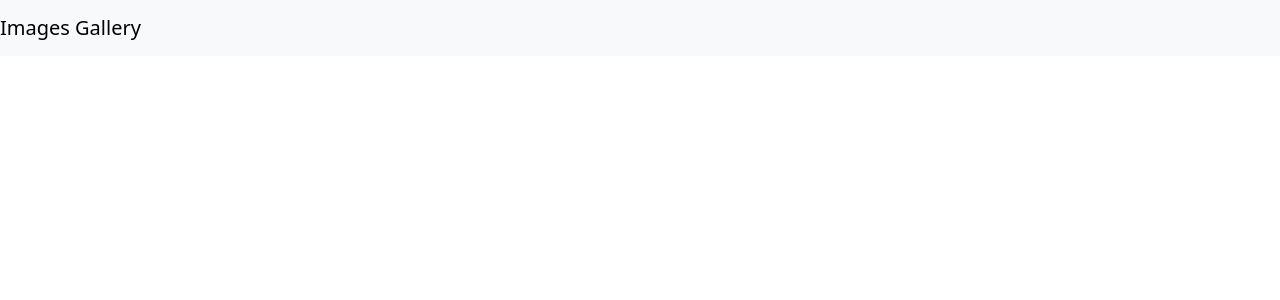
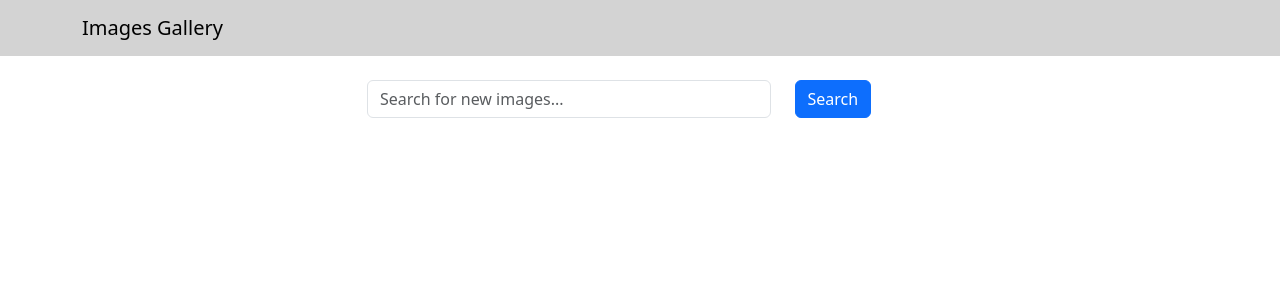
Before and after one commit to fxf000/images-gallery, a React (Create React App) app in the folder frontend/: page / in a window 1280 px wide. Shown: the top 300 px of the page. Built offline with nearby package versions, Linux system fonts and the light colour scheme.

Commit message:
controlled search component

```diff
--- a/frontend/src/App.js
+++ b/frontend/src/App.js
@@ -1,10 +1,20 @@
+import { useState } from 'react';
 import 'bootstrap/dist/css/bootstrap.min.css';
 import Header from './components/Header';
+import Search from './components/Search';
 
 const App = () => {
+  const [word, setWord] = useState('');
+
+  const handleSearchSubmit = (e) => {
+    e.preventDefault();
+    console.log(word);
+  };
+
   return (
     <div>
       <Header title="Images Gallery"/>
+      <Search word={word} setWord={setWord} handleSubmit={handleSearchSubmit}/>
     </div>
   );
 }
--- a/frontend/src/components/Header.js
+++ b/frontend/src/components/Header.js
@@ -1,10 +1,16 @@
 import React from 'react';
-import { Navbar } from 'react-bootstrap';
+import { Navbar, Container } from 'react-bootstrap';
+
+const navbarStyle = {
+    backgroundColor: 'lightgray'
+};
 
 const Header = ({ title }) => {
     return (
-        <Navbar bg="light" data-bs-theme="light">
-            <Navbar.Brand href="/">{title}</Navbar.Brand>
+        <Navbar style={navbarStyle} data-bs-theme="light">
+            <Container>
+                <Navbar.Brand href="/">{title}</Navbar.Brand>
+            </Container>
         </Navbar>
     )
 }
--- /dev/null
+++ b/frontend/src/components/Search.js
@@ -0,0 +1,30 @@
+import React from "react";
+import { Container, Row, Col, Form, Button } from "react-bootstrap";
+
+const Search = ({ word, setWord, handleSubmit }) => {
+    return (
+        <Container className="mt-4">
+            <Row className="justify-content-center">
+                <Col xs={12} md={8} lg={6}>
+                    <Form onSubmit={handleSubmit}>
+                        <Row>
+                            <Col xs={9}>
+                                <Form.Control
+                                    type="text"
+                                    value={word}
+                                    onChange={(e) => setWord(e.target.value)}
+                                    placeholder="Search for new images..."
+                                />
+                            </Col>
+                            <Col>
+                                <Button variant="primary" type="submit">Search</Button>
+                            </Col>
+                        </Row>
+                    </Form>
+                </Col>
+            </Row>
+        </Container>
+    );
+};
+
+export default Search;
```
